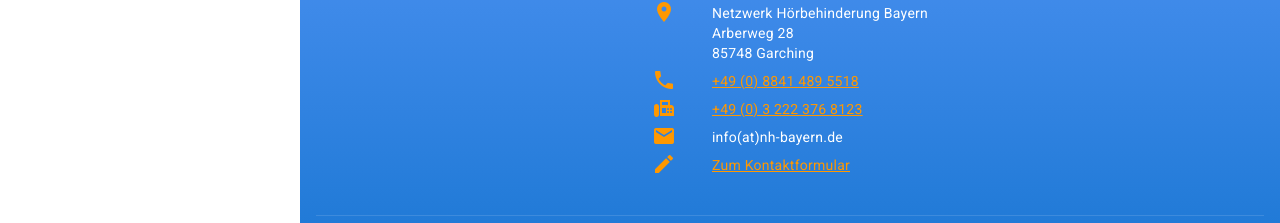
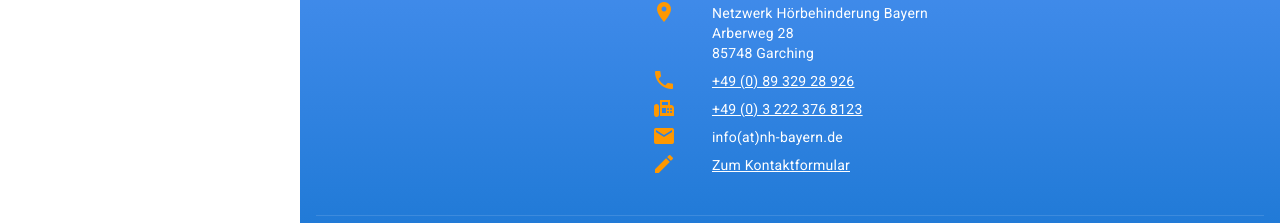
Before and after one commit to therichkid/nh-bayern, a Vue app: page / in a window 1280 px wide. Shown: the part 1109-1332 px from the top of the page. Built offline with nearby package versions, Linux system fonts and the light colour scheme; no server answers; what vue-recaptcha-v3 would draw is missing.

Commit message:
Improve link contrast

```diff
--- a/src/components/layouts/Footer.vue
+++ b/src/components/layouts/Footer.vue
@@ -48,7 +48,7 @@
         },
         {
           icon: "mdi-phone",
-          text: "<a href='tel:+4988414895518'>+49 (0) 8841 489 5518</a>"
+          text: "<a href='tel:+498932928926'>+49 (0) 89 329 28 926</a>"
         },
         {
           icon: "mdi-fax",
@@ -90,6 +90,6 @@
   padding-left: 60px;
 }
 .link >>> a {
-  color: var(--v-secondary-base);
+  color: #fff;
 }
 </style>
```
